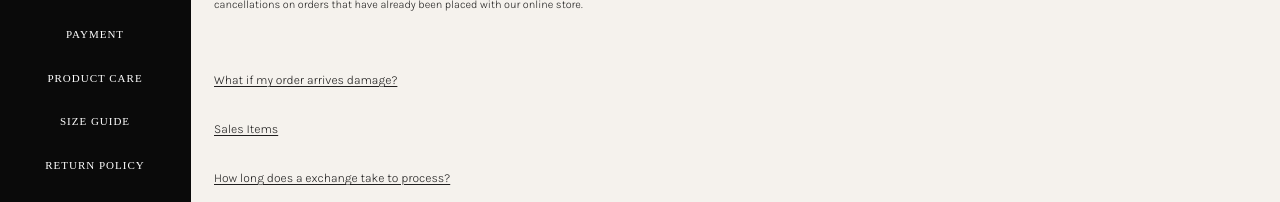
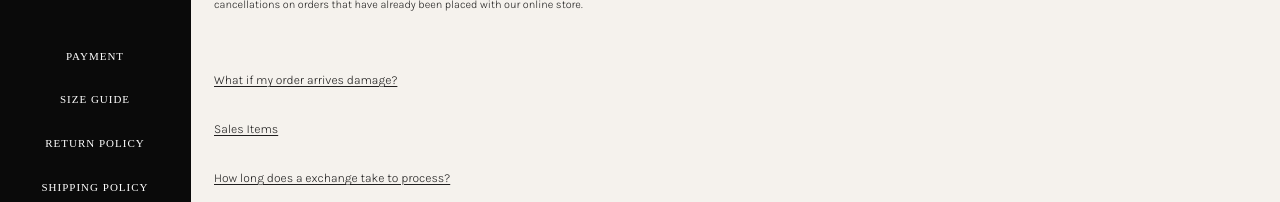
Before and after one commit to christiandp7/burnna-next-commerce, a Next.js app: page /faq/return-policy in a window 1280 px wide. Shown: the part 296-498 px from the top of the page. Built offline with nearby package versions, Linux system fonts and the light colour scheme; no server answers.

Commit message:
:recycle: Remove Product Care from faq sidebar

```diff
--- a/burnna/data/navigation.ts
+++ b/burnna/data/navigation.ts
@@ -35,10 +35,10 @@ export const faqNavigation: NavItem[] = [
 		label: 'Payment',
 		href: '/faq/payment',
 	},
-	{
-		label: 'Product Care',
-		href: '/faq/product-care',
-	},
+	// {
+	// 	label: 'Product Care',
+	// 	href: '/faq/product-care',
+	// },
 	{
 		label: 'Size Guide',
 		href: '/faq/size-guide',
```
